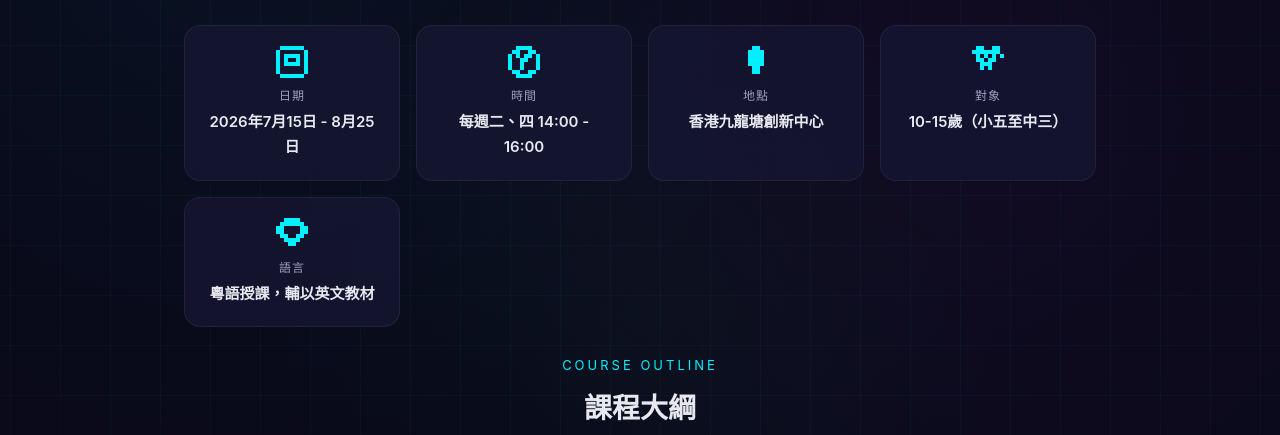
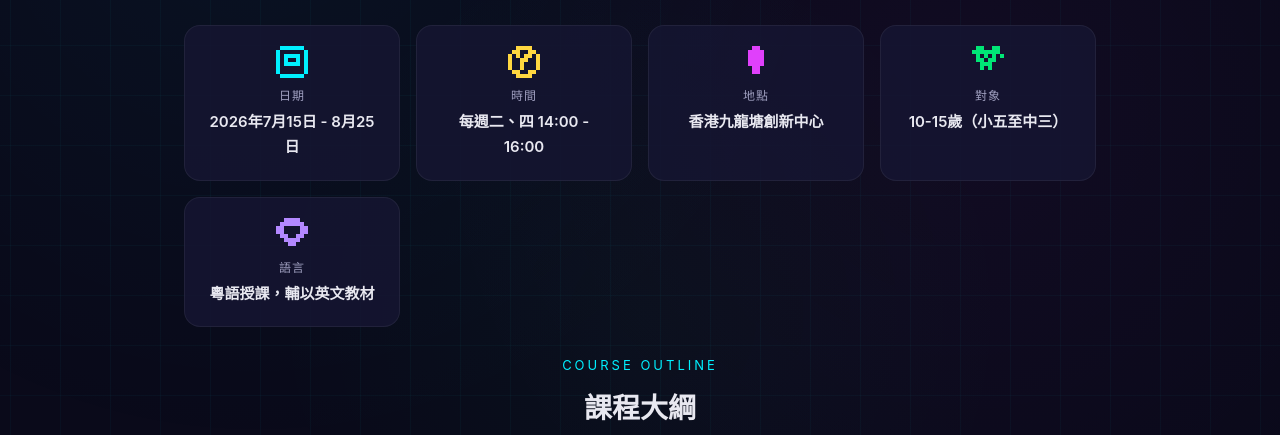
Before and after one commit to jackform/vite-page, a website built with Vite: page poster.html in a window 1280 px wide. Shown: the part 365-800 px from the top of the page. Built offline with nearby package versions, Linux system fonts and the light colour scheme.

Commit message:
update the icon color and the icon below why choose us to pixel

```diff
--- a/src/poster.css
+++ b/src/poster.css
@@ -376,9 +376,12 @@ body {
 }
 
 .highlight-icon {
-  font-size: 28px;
   flex-shrink: 0;
   margin-top: 2px;
+  min-width: 32px;
+  display: flex;
+  align-items: center;
+  justify-content: center;
 }
 
 .highlight-text {
--- a/src/poster.ts
+++ b/src/poster.ts
@@ -185,7 +185,7 @@ const pixelIcons = {
       '.##..##.',
       '..####..',
     ],
-    palette: { '1': '#00f0ff' },
+    palette: { '1': '#ffd740' },
     scale: 4,
   } as PixelIconDef,
 
@@ -201,7 +201,7 @@ const pixelIcons = {
       '...##...',
       '........',
     ],
-    palette: { '1': '#00f0ff' },
+    palette: { '1': '#e040fb' },
     scale: 4,
   } as PixelIconDef,
 
@@ -217,7 +217,7 @@ const pixelIcons = {
       '........',
       '........',
     ],
-    palette: { '1': '#00f0ff' },
+    palette: { '1': '#00e676' },
     scale: 4,
   } as PixelIconDef,
 
@@ -233,7 +233,87 @@ const pixelIcons = {
       '...##...',
       '........',
     ],
+    palette: { '1': '#b388ff' },
+    scale: 4,
+  } as PixelIconDef,
+
+  // 8×8 靶心（🎯）- 亮點
+  target: {
+    grid: [
+      '...##...',
+      '..####..',
+      '.##..##.',
+      '##.##.##',
+      '##.##.##',
+      '.##..##.',
+      '..####..',
+      '...##...',
+    ],
+    palette: { '1': '#ffd740' },
+    scale: 4,
+  } as PixelIconDef,
+
+  // 8×8 學位帽（👨‍🏫）- 亮點
+  cap: {
+    grid: [
+      '........',
+      '........',
+      '...##...',
+      '..####..',
+      '.######.',
+      '########',
+      '#......#',
+      '........',
+    ],
     palette: { '1': '#00f0ff' },
+    scale: 4,
+  } as PixelIconDef,
+
+  // 8×8 筆記本電腦（💻）- 亮點
+  laptop: {
+    grid: [
+      '.######.',
+      '##....##',
+      '##....##',
+      '##....##',
+      '.######.',
+      '..####..',
+      '..####..',
+      '........',
+    ],
+    palette: { '1': '#e040fb' },
+    scale: 4,
+  } as PixelIconDef,
+
+  // 8×8 證書（📜）- 亮點，帶印章
+  certificate: {
+    grid: [
+      '.######.',
+      '#......#',
+      '#..##..#',
+      '#.####.#',
+      '#..##..#',
+      '#......#',
+      '.######.',
+      '........',
+    ],
+    palette: { '1': '#00e676' },
+    scale: 4,
+  } as PixelIconDef,
+
+  // 8×8 獎盃（🏆）- 亮點
+  trophy: {
+    grid: [
+      '...##...',
+      '..####..',
+      '..####..',
+      '.######.',
+      '##.##.##',
+      '##.##.##',
+      '.######.',
+      '..####..',
+    ],
+    palette: { '1': '#ff6e40' },
     scale: 4,
   } as PixelIconDef,
 };
@@ -397,7 +477,13 @@ function renderModules(modules: CourseModule[]): string {
 }
 
 function renderHighlights(highlights: string[]): string {
-  const icons = ['🎯', '👨‍🏫', '💻', '📜', '🏆'];
+  const icons = [
+    pixelIcons.target,
+    pixelIcons.cap,
+    pixelIcons.laptop,
+    pixelIcons.certificate,
+    pixelIcons.trophy,
+  ];
 
   return `
     <div class="highlights-section">
@@ -410,7 +496,7 @@ function renderHighlights(highlights: string[]): string {
           .map(
             (h, i) => `
             <div class="highlight-item">
-              <span class="highlight-icon">${icons[i]}</span>
+              <span class="highlight-icon">${renderPixelIcon(icons[i])}</span>
               <span class="highlight-text">${h}</span>
             </div>
           `,
```
